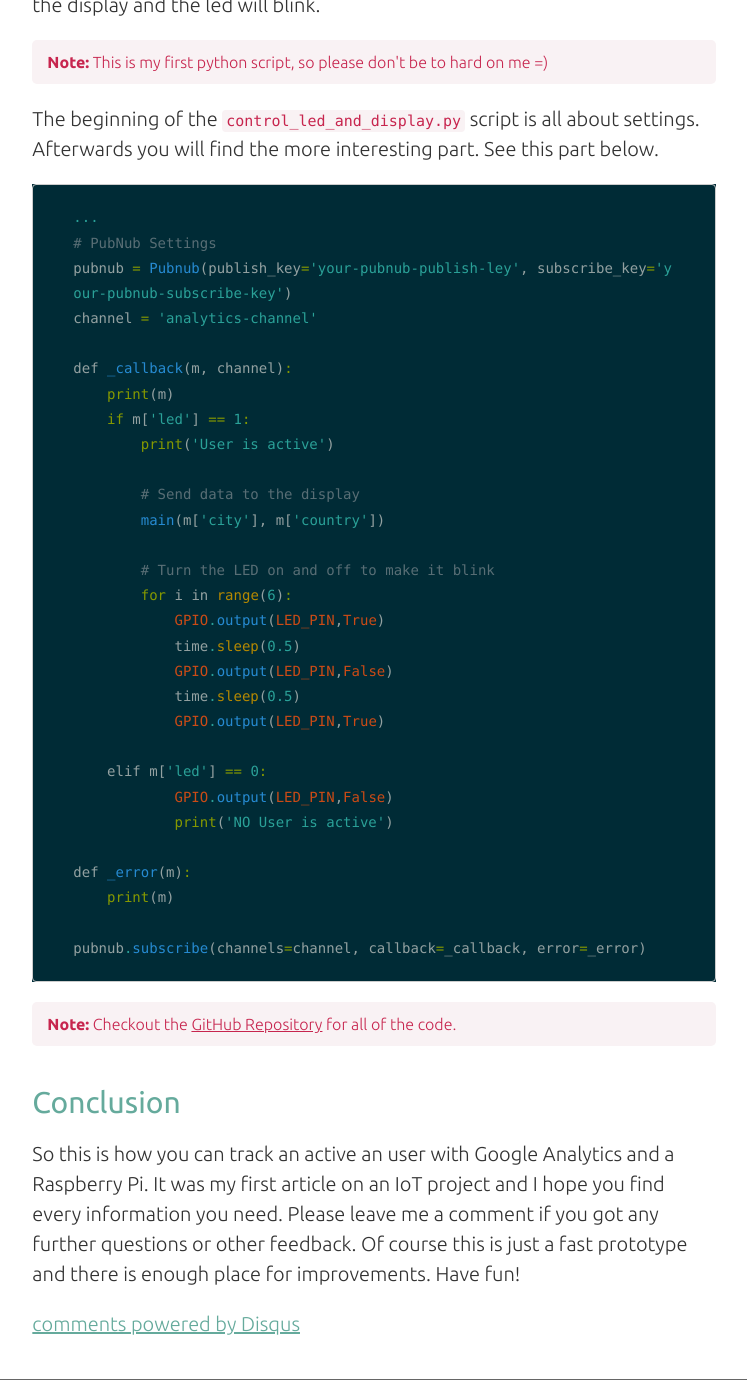
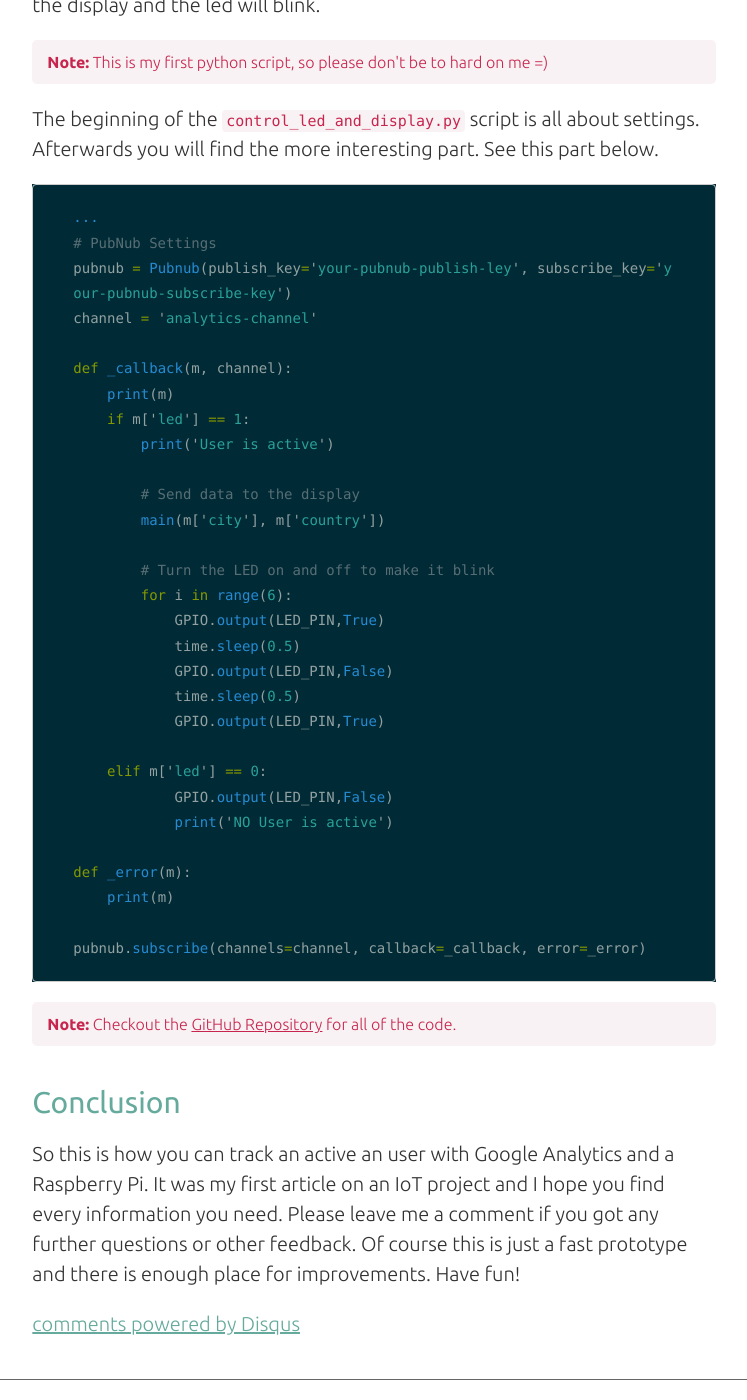
Before and after one commit to christophrumpel/christophrumpel.github.io, a Jekyll site: the page built from _posts/2016-02-20-tracking-active-visitors-with-googleanalytics-raspberrypi-in-realtime.md, in a window 1280 px wide and 1400 px high, scrolled down 9336 px. Shown: the whole window, without its empty margins (266-1013 px from the left). Built offline with Jekyll 4.4.1, drawn with Linux system fonts in a browser that asks for light colours; comment, search, counter and statistics services are not loaded.

Commit message:
Change highlight to python

```diff
--- a/_posts/2016-02-20-tracking-active-visitors-with-googleanalytics-raspberrypi-in-realtime.md
+++ b/_posts/2016-02-20-tracking-active-visitors-with-googleanalytics-raspberrypi-in-realtime.md
@@ -245,7 +245,7 @@ will pass the user's country and city to the display and the led will blink.
 The beginning of the `control_led_and_display.py` script is all about settings. Afterwards you will find the more
 interesting part. See this part below.
 
-{% highlight PHP startinline %}
+{% highlight python startinline %}
 
 ...
 # PubNub Settings
```
